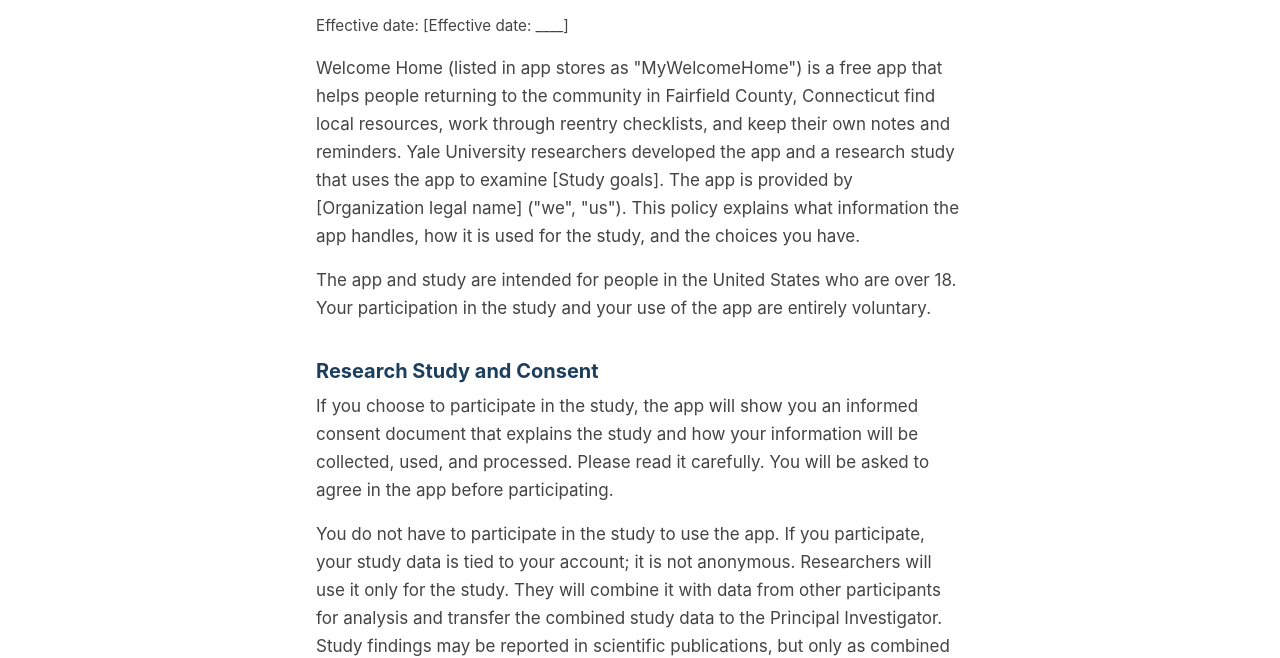
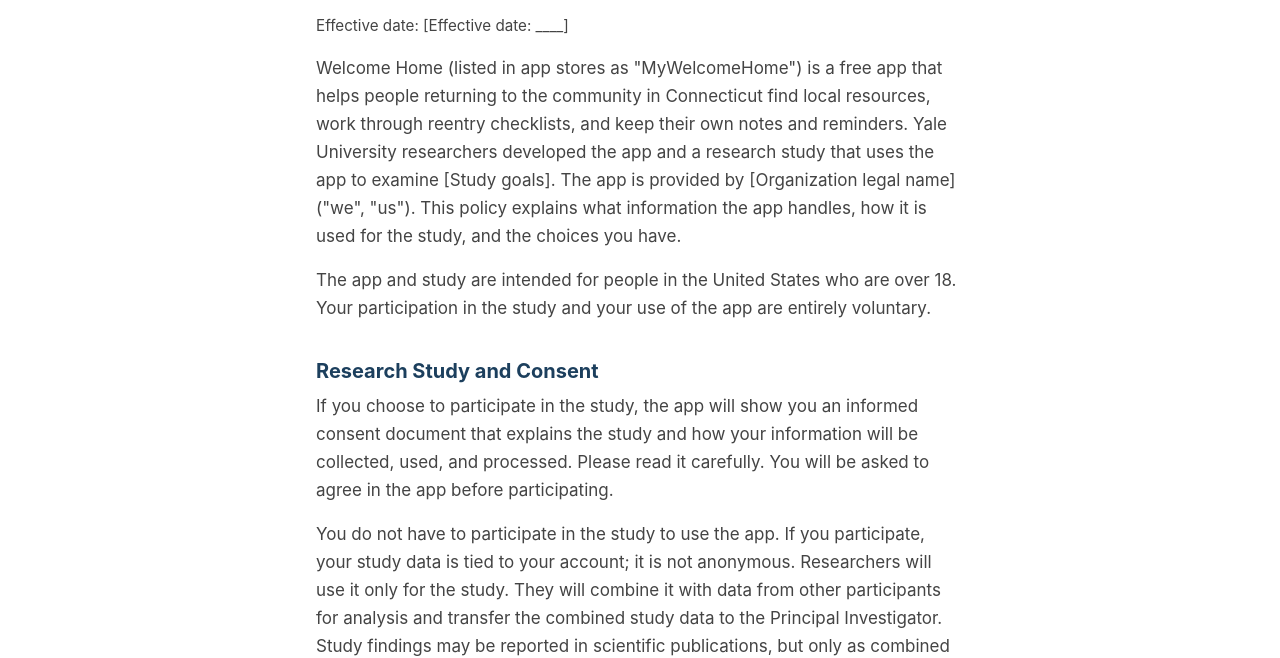
Before and after one commit to DataJusticeLab/welcome-home-site, a plain HTML site: page privacy.html in a window 1280 px wide. Shown: the part 152-810 px from the top of the page. Drawn offline with Linux system fonts and the light colour scheme.

Commit message:
WAY-140 | SR | Say Connecticut instead of Fairfield County

```diff
--- a/privacy.html
+++ b/privacy.html
@@ -34,7 +34,7 @@
     <h1>Privacy Policy</h1>
     <p class="meta">Effective date: [Effective date: ____]</p>
 
-    <p>Welcome Home (listed in app stores as "MyWelcomeHome") is a free app that helps people returning to the community in Fairfield County, Connecticut find local resources, work through reentry checklists, and keep their own notes and reminders. Yale University researchers developed the app and a research study that uses the app to examine [Study goals]. The app is provided by [Organization legal name] ("we", "us"). This policy explains what information the app handles, how it is used for the study, and the choices you have.</p>
+    <p>Welcome Home (listed in app stores as "MyWelcomeHome") is a free app that helps people returning to the community in Connecticut find local resources, work through reentry checklists, and keep their own notes and reminders. Yale University researchers developed the app and a research study that uses the app to examine [Study goals]. The app is provided by [Organization legal name] ("we", "us"). This policy explains what information the app handles, how it is used for the study, and the choices you have.</p>
     <p>The app and study are intended for people in the United States who are over 18. Your participation in the study and your use of the app are entirely voluntary.</p>
 
     <h2>Research Study and Consent</h2>
```
Also changed, not shown: index.html (+2 -2 lines).
